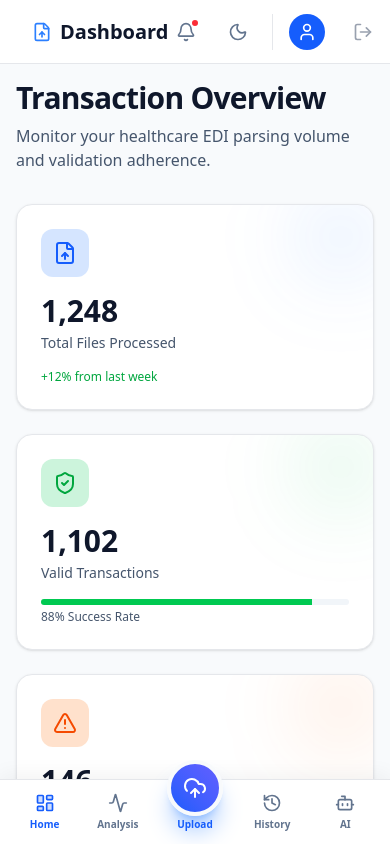
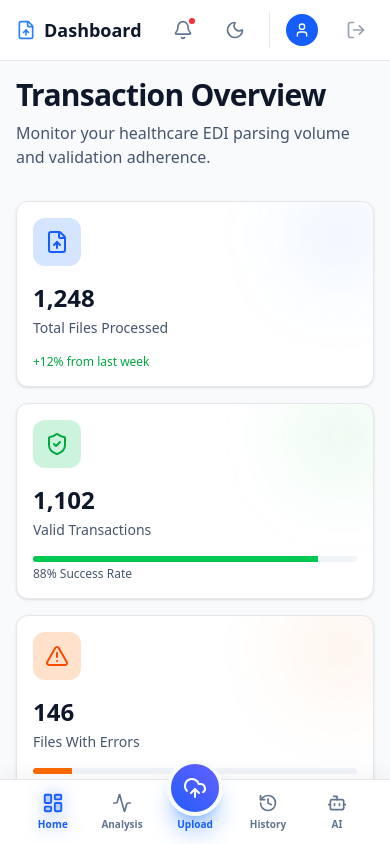
Before and after one commit to Pranavms09/Transloom, a React (Vite) app: page /dashboard in a window 390 px wide. Built offline with nearby package versions, Linux system fonts and the light colour scheme; no server answers; the database is empty; sample sign-in values are in the browser's storage.

Commit message:
mobile UI improvements

```diff
--- a/src/components/MobileNav.tsx
+++ b/src/components/MobileNav.tsx
@@ -20,8 +20,8 @@ export function MobileNav() {
   ];
 
   return (
-    <div className="md:hidden fixed bottom-0 left-0 w-full bg-white dark:bg-slate-900 border-t border-gray-200 dark:border-slate-800 z-50 shadow-[0_-4px_20px_rgba(0,0,0,0.05)] dark:shadow-[0_-4px_20px_rgba(0,0,0,0.5)] safe-area-bottom">
-      <div className="flex items-center justify-around h-16 relative px-2">
+    <div className="md:hidden fixed bottom-0 left-0 w-full min-h-[64px] bg-white dark:bg-slate-900 border-t border-gray-200 dark:border-slate-800 z-50 shadow-[0_-4px_20px_rgba(0,0,0,0.05)] dark:shadow-[0_-4px_20px_rgba(0,0,0,0.5)] safe-area-bottom">
+      <div className="flex items-center justify-evenly h-16 relative px-4">
         {navItems.map((item) => {
           if (item.isCenter) {
             // Elevated Center Button
@@ -50,18 +50,18 @@ export function MobileNav() {
               key={item.href}
               to={item.href}
               className={cn(
-                "flex flex-col items-center justify-center w-16 h-full gap-1 transition-colors",
+                "flex flex-col items-center justify-center w-16 h-full gap-1 transition-all duration-300",
                 isActive
-                  ? "text-blue-600 dark:text-blue-400"
+                  ? "text-blue-600 dark:text-blue-400 drop-shadow-[0_0_8px_rgba(37,99,235,0.5)]"
                   : "text-slate-500 dark:text-slate-400 hover:text-slate-900 dark:hover:text-slate-200"
               )}
             >
               {item.icon && (
                 <item.icon
-                  className={cn("w-5 h-5", isActive && "fill-blue-600/20")}
+                  className={cn("w-5 h-5 transition-transform duration-300", isActive && "fill-blue-600/20 scale-110")}
                 />
               )}
-              <span className="text-[10px] font-semibold">{item.label}</span>
+              <span className={cn("text-[10px] font-semibold transition-all duration-300", isActive && "font-bold tracking-wide")}>{item.label}</span>
             </Link>
           );
         })}
--- a/src/components/ProcessingPipeline.tsx
+++ b/src/components/ProcessingPipeline.tsx
@@ -78,7 +78,7 @@ export function ProcessingPipeline({ fileName, isDone, onFadeComplete }: Props)
       <div className="absolute top-1/2 left-1/3 -translate-x-1/2 w-[300px] h-[300px] bg-indigo-600/10 rounded-full blur-[100px] pointer-events-none" />
 
       {/* Panel */}
-      <div className="relative w-full max-w-lg mx-4 bg-slate-900 border border-slate-700/60 rounded-3xl p-8 shadow-2xl shadow-black/60">
+      <div className="relative w-full max-w-lg mx-2 md:mx-4 bg-slate-900 border border-slate-700/60 rounded-2xl md:rounded-3xl p-5 md:p-8 shadow-2xl shadow-black/60">
 
         {/* Header */}
         <div className="flex flex-col items-center text-center mb-8">
@@ -149,7 +149,7 @@ export function ProcessingPipeline({ fileName, isDone, onFadeComplete }: Props)
 
                 {/* Labels */}
                 <div className="flex-1 min-w-0">
-                  <p className={`text-sm font-semibold transition-colors duration-300 ${
+                  <p className={`text-sm md:text-base font-semibold transition-colors duration-300 ${
                     isComplete ? "text-green-400" : isActive ? "text-blue-300" : "text-slate-500"
                   }`}>
                     {step.label}
--- a/src/components/Topbar.tsx
+++ b/src/components/Topbar.tsx
@@ -21,8 +21,8 @@ export function Topbar({
   actions,
 }: TopbarProps) {
   return (
-    <header className="border-b border-gray-200 dark:border-slate-800 bg-white dark:bg-slate-900 h-16 min-h-[4rem] flex items-center justify-between px-8 transition-colors duration-300">
-      <h1 className="text-xl font-bold flex items-center gap-2 text-slate-900 dark:text-white">
+    <header className="border-b border-gray-200 dark:border-slate-800 bg-white dark:bg-slate-900 px-4 py-3 md:px-6 md:py-4 flex items-center justify-between transition-colors duration-300">
+      <h1 className="text-lg sm:text-xl md:text-2xl font-bold flex items-center gap-2 text-slate-900 dark:text-white">
         {icon && (
           <span className="text-blue-600 dark:text-blue-500">{icon}</span>
         )}
@@ -66,8 +66,8 @@ export function Topbar({
               {user ? user.role : "Administrator"}
             </span>
           </div>
-          <div className="w-9 h-9 flex-shrink-0 rounded-full bg-blue-600 flex items-center justify-center text-white font-bold bg-cover bg-center">
-            <User className="w-5 h-5" />
+          <div className="w-8 h-8 md:w-9 md:h-9 flex-shrink-0 rounded-full bg-blue-600 flex items-center justify-center text-white font-bold bg-cover bg-center">
+            <User className="w-4 h-4 md:w-5 md:h-5" />
           </div>
           <button
             onClick={onLogout}
--- a/src/pages/AIAssistant.tsx
+++ b/src/pages/AIAssistant.tsx
@@ -160,7 +160,7 @@ export function AIAssistant() {
           </div>
 
           {/* Input */}
-          <div className="p-4 bg-slate-50 dark:bg-slate-900 border-t border-gray-200 dark:border-slate-700 relative z-10">
+          <div className="p-4 bg-slate-50 dark:bg-slate-900 border-t border-gray-200 dark:border-slate-700 relative z-20 sticky bottom-0">
             <form
               onSubmit={handleSend}
               className="flex items-center gap-3 bg-white dark:bg-slate-800 border border-gray-300 dark:border-slate-600 p-2 rounded-xl focus-within:border-blue-500 transition shadow-inner"
@@ -171,12 +171,12 @@ export function AIAssistant() {
                 value={input}
                 onChange={(e) => setInput(e.target.value)}
                 placeholder="Ask about EDI segments, validation errors, HIPAA rules..."
-                className="flex-1 bg-transparent border-none outline-none text-slate-900 dark:text-slate-100 px-3 text-sm placeholder:text-slate-400"
+                className="flex-1 bg-transparent border-none outline-none text-slate-900 dark:text-slate-100 px-3 text-sm placeholder:text-slate-400 h-12 md:h-10"
               />
               <button
                 type="submit"
                 disabled={!input.trim() || isLoading}
-                className="bg-blue-600 disabled:bg-slate-200 dark:disabled:bg-slate-700 disabled:text-slate-400 hover:bg-blue-500 text-white p-2 rounded-lg transition"
+                className="bg-blue-600 disabled:bg-slate-200 dark:disabled:bg-slate-700 disabled:text-slate-400 hover:bg-blue-500 text-white p-3 md:p-2 rounded-lg transition"
               >
                 <Send className="w-4 h-4" />
               </button>
--- a/src/pages/Dashboard.tsx
+++ b/src/pages/Dashboard.tsx
@@ -64,8 +64,8 @@ export function Dashboard() {
         </div>
 
         {/* Global Metric Cards */}
-        <div className="grid grid-cols-1 md:grid-cols-4 gap-6 mb-8">
-          <div className="bg-white dark:bg-slate-800 border border-gray-200 dark:border-slate-700 p-6 rounded-2xl shadow-sm dark:shadow-none relative overflow-hidden group hover:border-blue-500/50 transition duration-300">
+        <div className="grid grid-cols-1 sm:grid-cols-2 lg:grid-cols-4 gap-4 md:gap-6 mb-8">
+          <div className="bg-white dark:bg-slate-800 border border-gray-200 dark:border-slate-700 p-4 md:p-6 rounded-xl md:rounded-2xl shadow-sm dark:shadow-none relative overflow-hidden group hover:border-blue-500/50 transition duration-300">
             <div className="absolute -right-4 -top-4 w-24 h-24 bg-blue-500/10 rounded-full blur-2xl group-hover:bg-blue-500/20 transition duration-300"></div>
             <div className="flex justify-between items-start mb-4">
               <div className="p-3 bg-blue-500/20 rounded-xl">
@@ -73,7 +73,7 @@ export function Dashboard() {
               </div>
             </div>
             <div>
-              <h3 className="text-3xl font-bold text-slate-900 dark:text-slate-100 mb-1">
+              <h3 className="text-2xl lg:text-3xl font-bold text-slate-900 dark:text-slate-100 mb-1">
                 1,248
               </h3>
               <p className="text-sm font-medium text-slate-600 dark:text-slate-400">
@@ -85,7 +85,7 @@ export function Dashboard() {
             </div>
           </div>
 
-          <div className="bg-white dark:bg-slate-800 border border-gray-200 dark:border-slate-700 p-6 rounded-2xl shadow-sm dark:shadow-none relative overflow-hidden group hover:border-green-500/50 transition duration-300">
+          <div className="bg-white dark:bg-slate-800 border border-gray-200 dark:border-slate-700 p-4 md:p-6 rounded-xl md:rounded-2xl shadow-sm dark:shadow-none relative overflow-hidden group hover:border-green-500/50 transition duration-300">
             <div className="absolute -right-4 -top-4 w-24 h-24 bg-green-500/10 rounded-full blur-2xl group-hover:bg-green-500/20 transition duration-300"></div>
             <div className="flex justify-between items-start mb-4">
               <div className="p-3 bg-green-500/20 rounded-xl">
@@ -93,7 +93,7 @@ export function Dashboard() {
               </div>
             </div>
             <div>
-              <h3 className="text-3xl font-bold text-slate-900 dark:text-slate-100 mb-1">
+              <h3 className="text-2xl lg:text-3xl font-bold text-slate-900 dark:text-slate-100 mb-1">
                 1,102
               </h3>
               <p className="text-sm font-medium text-slate-600 dark:text-slate-400">
@@ -110,7 +110,7 @@ export function Dashboard() {
             </div>
           </div>
 
-          <div className="bg-white dark:bg-slate-800 border border-gray-200 dark:border-slate-700 p-6 rounded-2xl shadow-sm dark:shadow-none relative overflow-hidden group hover:border-orange-500/50 transition duration-300">
+          <div className="bg-white dark:bg-slate-800 border border-gray-200 dark:border-slate-700 p-4 md:p-6 rounded-xl md:rounded-2xl shadow-sm dark:shadow-none relative overflow-hidden group hover:border-orange-500/50 transition duration-300">
             <div className="absolute -right-4 -top-4 w-24 h-24 bg-orange-500/10 rounded-full blur-2xl group-hover:bg-orange-500/20 transition duration-300"></div>
             <div className="flex justify-between items-start mb-4">
               <div className="p-3 bg-orange-500/20 rounded-xl">
@@ -118,7 +118,7 @@ export function Dashboard() {
               </div>
             </div>
             <div>
-              <h3 className="text-3xl font-bold text-slate-900 dark:text-slate-100 mb-1">
+              <h3 className="text-2xl lg:text-3xl font-bold text-slate-900 dark:text-slate-100 mb-1">
                 146
               </h3>
               <p className="text-sm font-medium text-slate-600 dark:text-slate-400">
@@ -135,7 +135,7 @@ export function Dashboard() {
             </div>
           </div>
 
-          <div className="bg-white dark:bg-slate-800 border border-gray-200 dark:border-slate-700 p-6 rounded-2xl shadow-sm dark:shadow-none relative overflow-hidden group hover:border-red-500/50 transition duration-300">
+          <div className="bg-white dark:bg-slate-800 border border-gray-200 dark:border-slate-700 p-4 md:p-6 rounded-xl md:rounded-2xl shadow-sm dark:shadow-none relative overflow-hidden group hover:border-red-500/50 transition duration-300">
             <div className="absolute -right-4 -top-4 w-24 h-24 bg-red-500/10 rounded-full blur-2xl group-hover:bg-red-500/20 transition duration-300"></div>
             <div className="flex justify-between items-start mb-4">
               <div className="p-3 bg-red-500/20 rounded-xl">
@@ -143,7 +143,7 @@ export function Dashboard() {
               </div>
             </div>
             <div>
-              <h3 className="text-3xl font-bold text-slate-900 dark:text-slate-100 mb-1">
+              <h3 className="text-2xl lg:text-3xl font-bold text-slate-900 dark:text-slate-100 mb-1">
                 3,492
               </h3>
               <p className="text-sm font-medium text-slate-600 dark:text-slate-400">
@@ -159,7 +159,7 @@ export function Dashboard() {
         {/* Charts & Activity Grid */}
         <div className="grid grid-cols-1 lg:grid-cols-3 gap-6">
           {/* Trend Distribution */}
-          <div className="lg:col-span-2 bg-white dark:bg-slate-800 border border-gray-200 dark:border-slate-700 rounded-2xl shadow-sm dark:shadow-none p-6 flex flex-col">
+          <div className="lg:col-span-2 bg-white dark:bg-slate-800 border border-gray-200 dark:border-slate-700 rounded-xl md:rounded-2xl shadow-sm dark:shadow-none p-4 md:p-6 flex flex-col">
             <h3 className="text-lg font-bold mb-6">
               Validation Error Breakdown
             </h3>
@@ -216,7 +216,7 @@ export function Dashboard() {
           </div>
 
           {/* Type Distribution */}
-          <div className="bg-white dark:bg-slate-800 border border-gray-200 dark:border-slate-700 rounded-2xl shadow-sm dark:shadow-none p-6 flex flex-col">
+          <div className="bg-white dark:bg-slate-800 border border-gray-200 dark:border-slate-700 rounded-xl md:rounded-2xl shadow-sm dark:shadow-none p-4 md:p-6 flex flex-col">
             <h3 className="text-lg font-bold mb-6">File Type Distribution</h3>
             <div className="flex-1 flex flex-col justify-center gap-4">
               {[
@@ -256,8 +256,8 @@ export function Dashboard() {
           </div>
 
           {/* Recent Activity */}
-          <div className="lg:col-span-3 bg-white dark:bg-slate-800 border border-gray-200 dark:border-slate-700 rounded-2xl shadow-sm dark:shadow-none overflow-hidden">
-            <div className="p-6 border-b border-gray-200 dark:border-slate-700 flex justify-between items-center">
+          <div className="lg:col-span-3 bg-white dark:bg-slate-800 border border-gray-200 dark:border-slate-700 rounded-xl md:rounded-2xl shadow-sm dark:shadow-none overflow-hidden mt-4 md:mt-0">
+            <div className="p-4 md:p-6 border-b border-gray-200 dark:border-slate-700 flex justify-between items-center">
               <h3 className="text-lg font-bold">Recent Processing Activity</h3>
               <button className="text-sm text-blue-500 hover:text-blue-600 dark:text-blue-400 font-medium">
                 View All
```
Also changed, not shown: src/pages/FileAnalysis.tsx (+10 -10 lines), src/pages/History.tsx (+6 -6 lines), src/pages/Upload.tsx (+11 -11 lines).
